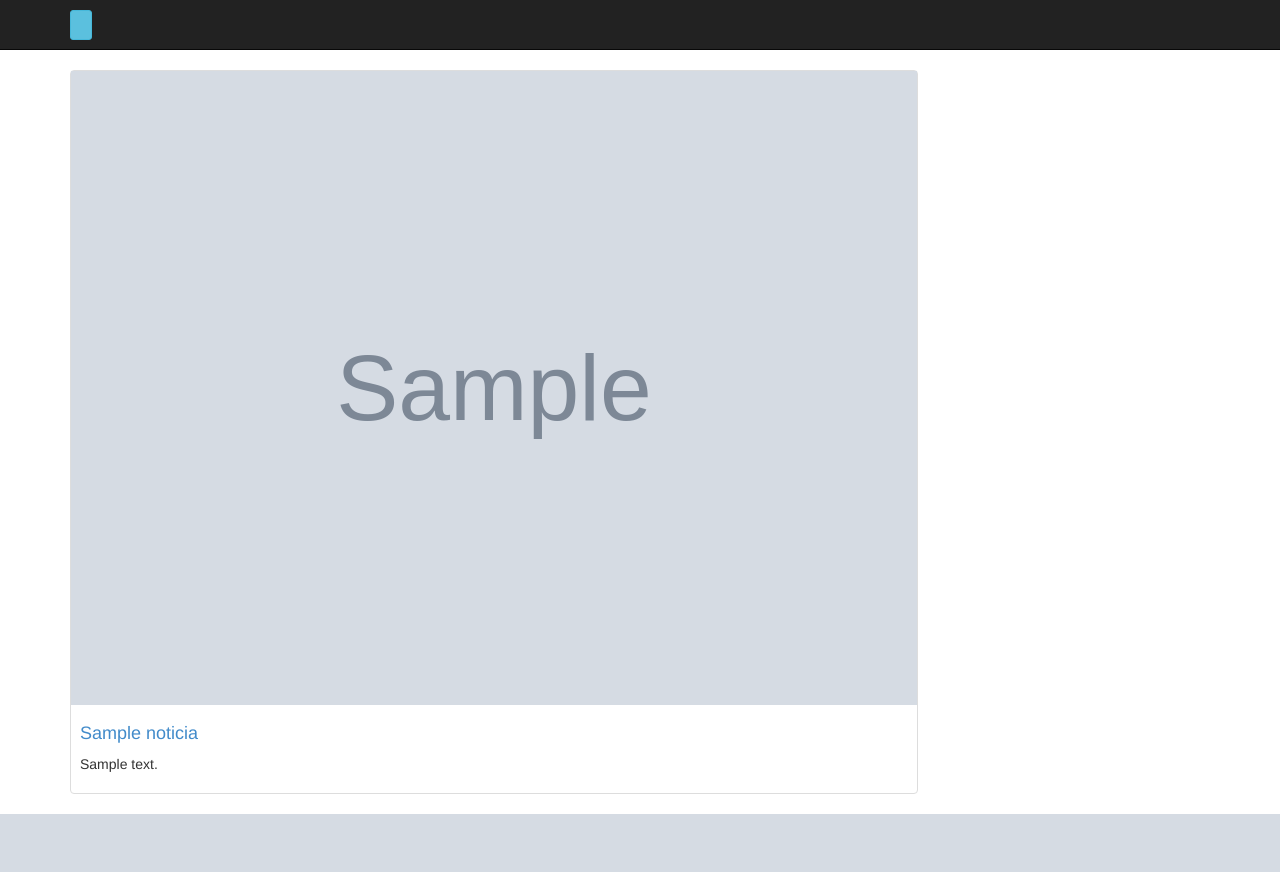
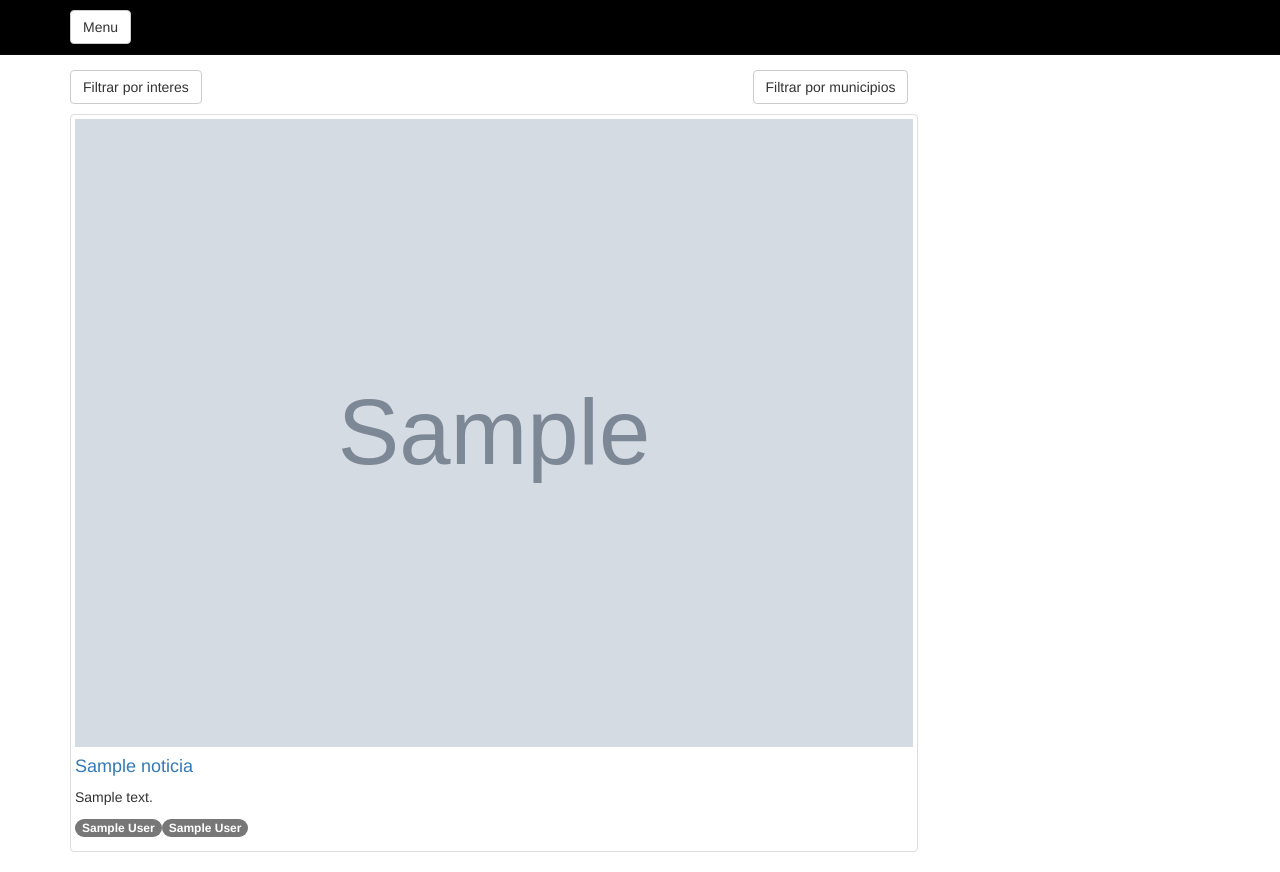
Before and after one commit to Luisda199824/EjeTurismo, a Django app: page /suscriptor/ in a window 1280 px wide. Before the commit the page ends 814 px from the top, so only its background shows below. Run offline with Django 3.2, Linux system fonts and the light colour scheme; a user stored in the database is signed in; tables that the repository leaves empty hold one stand-in row (values such as "Sample post"); grey boxes marked "Sample" are stand-in pictures; parts of the project's set-up code (start-up, migrations or seed data) failed here and were passed over; some libraries are stand-ins or nearby versions.

Commit message:
Filtrado de noticias para usuario suscrito

```diff
--- a/administrador/views.py
+++ b/administrador/views.py
@@ -245,7 +245,9 @@
     else:
         administrador = administrador[0]
 
-    noticias = Noticia.objects.all()[::-1]
+    noticias = Noticia.objects.filter(administrador=administrador)
+    if len(noticias) != 0:
+        noticias = noticias[::-1]
 
     for noticia in noticias:
         noticia.is_video = str(noticia.imagen).endswith(".mp4") or str(noticia.imagen).endswith(".avi")
--- a/suscriptor/views.py
+++ b/suscriptor/views.py
@@ -15,12 +15,27 @@
 
     usuario = Suscriptor.objects.filter(usuario__usuario=request.user)[0]
 
-    noticias = Noticia.objects.filter(administrador=usuario.administrador)
+    noticias = Noticia.objects.all()[::-1]
+    intereses = []
+    municipios = []
+
+    for noticia in noticias:
+        noticia.is_video = str(noticia.imagen).endswith(".mp4") or str(noticia.imagen).endswith(".avi")
+        noticia.imagen = str(noticia.imagen)
+        interes = noticia.interes
+        if not interes in intereses:
+            intereses.append(interes)
+
+        municipio = noticia.administrador.municipio
+        if not municipio in municipios:
+            municipios.append(municipio)
 
     template = loader.get_template('suscriptor/index.html')
     ctx = {
         'nombre': usuario.usuario.nombre.title(),
         'noticias': noticias,
+        'intereses': intereses,
+        'municipios': municipios,
     }
     return HttpResponse(template.render(ctx, request))
 
--- a/templates/suscriptor/index.html
+++ b/templates/suscriptor/index.html
@@ -11,53 +11,74 @@
 
     <title>Eje Turismo - Noticias</title>
 
-    <!-- Bootstrap Core CSS -->
-    <link href="{% static 'css/bootstrap.min.css' %}" rel="stylesheet">
-
-    <!-- Custom CSS -->
-    <link href="{% static 'css/shop-item.css' %}" rel="stylesheet">
+    <link rel="stylesheet" href="https://maxcdn.bootstrapcdn.com/bootstrap/3.3.7/css/bootstrap.min.css" integrity="sha384-BVYiiSIFeK1dGmJRAkycuHAHRg32OmUcww7on3RYdg4Va+PmSTsz/K68vbdEjh4u" crossorigin="anonymous">
 
 </head>
 
 <body>
 
     <!-- Navigation -->
-    <nav class="navbar navbar-inverse navbar-fixed-top" role="navigation">
+    <nav class="navbar navbar-inverse navbar-fixed-top" style="background:black;">
         <div class="container">
-            <!-- Brand and toggle get grouped for better mobile display -->
-            <div class="navbar-header">
-
-            </div>
-            <div style="allign:right; margin-top:10px;">
-                <div class="dropdown">
-                  <a href="#" class="btn btn-info btn-sm dropdown-toggle" data-toggle="dropdown">
-                      <span class="glyphicon glyphicon-menu-hamburger"></span>
-                  </a>
-                  <ul class="dropdown-menu">
-                    <li><div>¡Hola {{ nombre }}! Estas son las noticias!</div></li>
-                    <li class="divider"></li>
-                    <li><a class="navbar-brand" style="color:black; font-size:15px;" href="/">Cerrar sesión</a></li>
-                    <li><a class="navbar-brand" style="color:red; font-size:15px;" href="/suscriptor/deactivate">Desactivar cuenta</a></li>
-                  </ul>
-                </div>
+            <div class="dropdown" style="margin-top: 10px; margin-bottom: 10px;">
+                <button class="btn btn-default dropdown-toggle" type="button" id="dropdownMenu1" data-toggle="dropdown" aria-haspopup="true" aria-expanded="true">
+                    Menu
+                </button>
+                <ul class="dropdown-menu" aria-labelledby="dropdownMenu1">
+                    <li><div class="container">¡Hola {{ nombre }}! Estas son las noticias!</div></li>
+                    <li role="separator" class="divider"></li>
+                    <li><a href="/logout">Cerrar sesión</a></li>
+                    <li role="separator" class="divider"></li>
+                    <li><a href="/suscriptor/deactivate">Desactivar cuenta</a></li>
+                </ul>
             </div>
         </div>
         <!-- /.container -->
     </nav>
 
     <!-- Page Content -->
-    <div class="container">
-
+    <div class="container" style="margin-top:60px;">
         <div class="row">
+            <div class="dropdown col-sm-7" style="margin-top: 10px; margin-bottom: 10px;">
+                <button class="btn btn-default dropdown-toggle" type="button" id="dropdownMenu1" data-toggle="dropdown" aria-haspopup="true" aria-expanded="true">
+                    Filtrar por interes
+                </button>
+                <ul class="dropdown-menu" aria-labelledby="dropdownMenu1">
+                    <li role="separator" class="divider"></li>
+                    {% for interes in intereses %}
+                    <li><a onclick="porInteres('{{ interes.nombre }}')">{{ interes.nombre }}</a></li>
+                    {% endfor %}
+                    <li role="separator" class="divider"></li>
+                </ul>
+            </div>
+            <div class="dropdown col-sm-2" style="margin-top: 10px; margin-bottom: 10px;">
+                <button class="btn btn-default dropdown-toggle" type="button" id="dropdownMenu1" data-toggle="dropdown" aria-haspopup="true" aria-expanded="true">
+                    Filtrar por municipios
+                </button>
+                <ul class="dropdown-menu" aria-labelledby="dropdownMenu1">
+                    <li role="separator" class="divider"></li>
+                    {% for municipio in municipios %}
+                    <li><a onclick="porMunicipio('{{ municipio.nombre }}')">{{ municipio.nombre }}</a></li>
+                    {% endfor %}
+                    <li role="separator" class="divider"></li>
+                </ul>
+            </div>
+        </div>
+        <div class="row" id="noticias">
           <div class="col-md-9">
             {% for noticia in noticias %}
             <div class="thumbnail">
-                <img class="img-responsive" src="/media/{{ noticia.imagen }}" alt="" width="800" height="300">
+                {% if noticia.is_video %}
+                    <iframe src="/media/{{ noticia.imagen }}" width="100%" height="400px"></iframe>
+                {% else %}
+                    <img src="/media/{{ noticia.imagen }}" width="100%">
+                {% endif %}
                 <div class="caption-full">
                     <h4><a href="#">{{ noticia.titulo }}</a>
                     </h4>
                     <p>{{ noticia.descripcion }}</p>
                 </div>
+                <p><span class="badge badge-default">{{ noticia.administrador.municipio.nombre }}</span><span class="badge badge-default">{{ noticia.interes.nombre }}</span></p>
             </div>
             {% endfor %}
             </div>
@@ -66,8 +87,62 @@
     <!-- /.container -->
 
     <!-- jQuery -->
-    <script src="{% static 'js/jquery.js' %}"></script>
-    <script src="{% static 'js/bootstrap.min.js' %}"></script>
+    <script src="https://code.jquery.com/jquery-3.1.1.slim.min.js" integrity="sha384-A7FZj7v+d/sdmMqp/nOQwliLvUsJfDHW+k9Omg/a/EheAdgtzNs3hpfag6Ed950n" crossorigin="anonymous"></script>
+    <script src="https://cdnjs.cloudflare.com/ajax/libs/tether/1.4.0/js/tether.min.js" integrity="sha384-DztdAPBWPRXSA/3eYEEUWrWCy7G5KFbe8fFjk5JAIxUYHKkDx6Qin1DkWx51bBrb" crossorigin="anonymous"></script>
+    <script src="https://maxcdn.bootstrapcdn.com/bootstrap/3.3.7/js/bootstrap.min.js" integrity="sha384-Tc5IQib027qvyjSMfHjOMaLkfuWVxZxUPnCJA7l2mCWNIpG9mGCD8wGNIcPD7Txa" crossorigin="anonymous"></script>
+
+    <script type="text/javascript">
+        noticias = [];
+        {% for noticia in noticias %}
+            noticia = {titulo:'{{ noticia.titulo }}', descripcion: '{{ noticia.descripcion }}', imagen: '/media/{{ noticia.imagen }}', is_video: '{{ noticia.is_video }}', interes:'{{ noticia.interes.nombre }}', municipio: '{{ noticia.administrador.municipio.nombre }}'};
+            noticias.push(noticia);
+        {% endfor %}
+    </script>
+
+    <script type="text/javascript">
+        function porInteres(interes) {
+            $('#noticias').empty();
+            for (var i = 0; i < noticias.length; i++) {
+                noticia = noticias[i];
+                if (noticia.interes == interes) {
+                    str = '<div class="thumbnail">';
+                    if (noticia.is_video == "True") {
+                        str = str + '<iframe src="'+noticia.imagen+'" width="100%" height="400px"></iframe>';
+                    } else {
+                        str = str + '<img src="'+noticia.imagen+'" width="100%">';
+                    }
+                    str = str + '<div class="caption-full">' +
+                        '<h4><a href="#">'+noticia.titulo+'</a></h4>'+
+                        '<p>'+noticia.descripcion+'</p>'+
+                        '</div>'+
+                        '<p><span class="badge badge-default">'+noticia.municipio+'</span><span class="badge badge-default">'+noticia.interes+'</span></p>'+
+                    '</div>';
+                    $('#noticias').append(str);
+                }
+            }
+        }
+        function porMunicipio(municipio) {
+            $('#noticias').empty();
+            for (var i = 0; i < noticias.length; i++) {
+                noticia = noticias[i];
+                if (noticia.municipio == municipio) {
+                    str = '<div class="thumbnail">';
+                    if (noticia.is_video == "True") {
+                        str = str + '<iframe src="'+noticia.imagen+'" width="100%" height="400px"></iframe>';
+                    } else {
+                        str = str + '<img src="'+noticia.imagen+'" width="100%">';
+                    }
+                    str = str + '<div class="caption-full">' +
+                        '<h4><a href="#">'+noticia.titulo+'</a></h4>'+
+                        '<p>'+noticia.descripcion+'</p>'+
+                        '</div>'+
+                        '<p><span class="badge badge-default">'+noticia.municipio+'</span><span class="badge badge-default">'+noticia.interes+'</span></p>'+
+                    '</div>';
+                    $('#noticias').append(str);
+                }
+            }
+        }
+    </script>
 
 </body>
 
```
Also changed, not shown: media/noticias/about.jpg (added).
